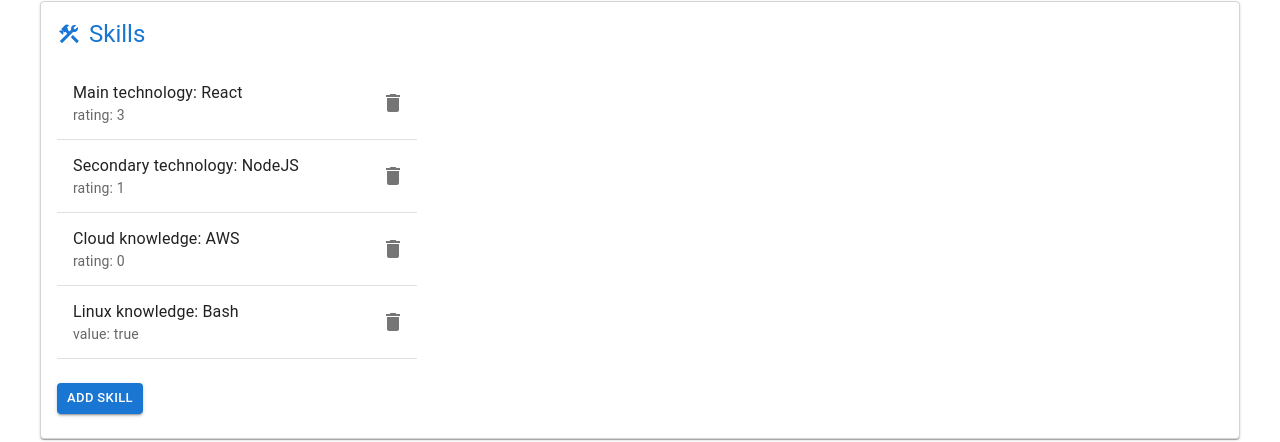
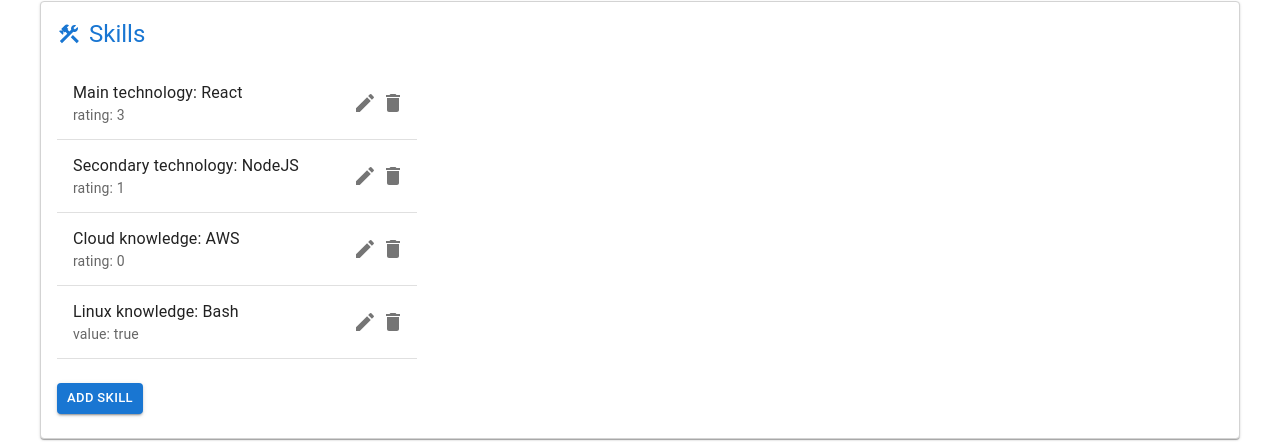
Before and after one commit to Aleku99/employee-manager, a React (Create React App) app: page / in a window 1280 px wide. Shown: the part 349-791 px from the top of the page. Built offline with nearby package versions, Linux system fonts and the light colour scheme.

Commit message:
feat: added edit icons for every skill

```diff
--- a/src/components/SkillsList/SkillsList.jsx
+++ b/src/components/SkillsList/SkillsList.jsx
@@ -4,6 +4,7 @@ import ListItem from "@mui/material/ListItem";
 import ListItemText from "@mui/material/ListItemText";
 import IconButton from "@mui/material/IconButton";
 import DeleteIcon from "@mui/icons-material/Delete";
+import EditIcon from "@mui/icons-material/Edit";
 const style = {
   width: "100%",
   maxWidth: 360,
@@ -27,9 +28,14 @@ const SkillsList = () => {
       <ListItem
         divider
         secondaryAction={
+          <>
+            <IconButton edge="end" aria-label="delete">
+              <EditIcon />
+            </IconButton>
             <IconButton edge="end" aria-label="delete">
               <DeleteIcon />
             </IconButton>
+          </>
         }
       >
         <ListItemText
@@ -40,9 +46,14 @@ const SkillsList = () => {
       <ListItem
         divider
         secondaryAction={
+          <>
+            <IconButton edge="end" aria-label="delete">
+              <EditIcon />
+            </IconButton>
             <IconButton edge="end" aria-label="delete">
               <DeleteIcon />
             </IconButton>
+          </>
         }
       >
         <ListItemText
@@ -53,9 +64,14 @@ const SkillsList = () => {
       <ListItem
         divider
         secondaryAction={
+          <>
+            <IconButton edge="end" aria-label="delete">
+              <EditIcon />
+            </IconButton>
             <IconButton edge="end" aria-label="delete">
               <DeleteIcon />
             </IconButton>
+          </>
         }
       >
         <ListItemText
@@ -66,9 +82,14 @@ const SkillsList = () => {
       <ListItem
         divider
         secondaryAction={
+          <>
+            <IconButton edge="end" aria-label="delete">
+              <EditIcon />
+            </IconButton>
             <IconButton edge="end" aria-label="delete">
               <DeleteIcon />
             </IconButton>
+          </>
         }
       >
         <ListItemText
```
Lines whose indentation alone changed are shown as unchanged.
